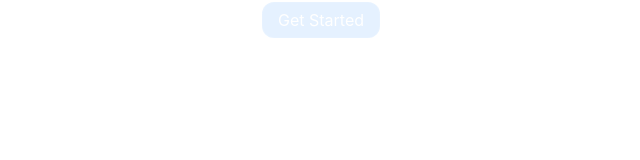
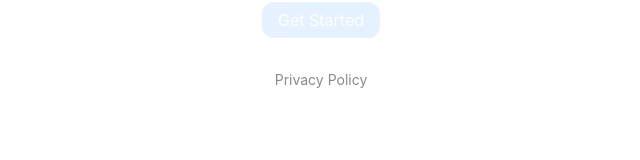
Before and after one commit to OWCramer/OshiCardCollector, a Next.js app: page / in a window 1280 px wide. Shown: the part 130-290 px from the top of the page, without its empty margins (319-959 px from the left). Built offline with nearby package versions, Linux system fonts and the light colour scheme; no server answers.

Commit message:
feat: privacy (#25)

```diff
--- a/app/page.tsx
+++ b/app/page.tsx
@@ -1,3 +1,4 @@
+import Link from "next/link";
 import { Button } from "@/components/Button";
 
 export default function Home() {
@@ -9,6 +10,9 @@ export default function Home() {
           Track and manage your card collection in one place.
         </p>
         <Button href="/all-cards">Get Started</Button>
+        <Link href="/privacy-policy" className="text-sm opacity-50 hover:opacity-75">
+          Privacy Policy
+        </Link>
       </main>
     </div>
   );
--- /dev/null
+++ b/app/privacy-policy/page.tsx
@@ -0,0 +1,5 @@
+import { permanentRedirect } from 'next/navigation'
+
+export default function PrivacyPolicy() {
+  permanentRedirect('https://github.com/OWCramer/OshiCardCollector/blob/main/PRIVACY.md')
+}
```
